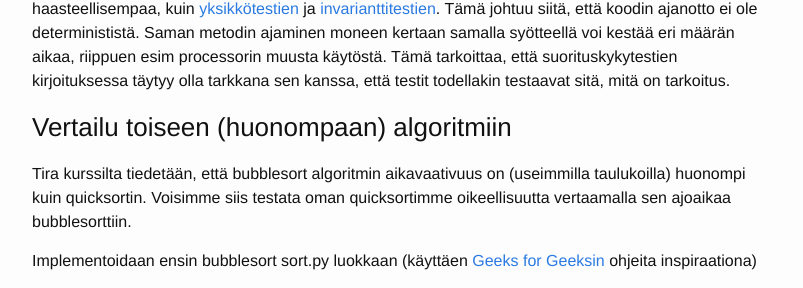
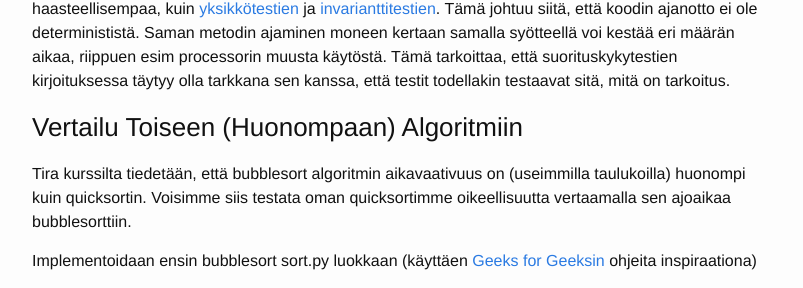
Before and after one commit to algolabra-hy/algolabra-hy.github.io, a Jekyll site: the page built from test_performance.md, in a window 1280 px wide and 900 px high, scrolled down 2230 px. Shown: the part 148-436 px from the top of the window, without its empty margins (238-1041 px from the left). Built offline with Jekyll 4.4.1, drawn with Linux system fonts in a browser that asks for light colours; some of the changed text lies outside the part shown.

````diff
--- a/test_performance.md
+++ b/test_performance.md
@@ -12,7 +12,7 @@ _Nämä ohjeet on kirjoittanut Jeremias Berg_
 Käydään tässä läpi, miten ns suorituskykytesteillä voidaan testata asioita, joihin voi olla vaikea päästä kiinni yksikkö tai invarianttitestien kautta. Vaikka esimerkki tässä on eri, seuraava olettaa tuntemusta [yksikkötestauksesta](/unittest) ja [invarianttitestuksesta](/invarianttest), varsinkin [Poetryn](/poetry) käytöstä.
 
 
-## Quicksortin testaus
+## Quicksortin Testaus
 Tarkastellaan seuraava quicksort algoritmin implementointia ja sen testejä.
 
 ```python
@@ -78,7 +78,7 @@ Kuten osa jo varmaan on huomannut, tämä implementaatio quicksortista on (keino
 
 **Huom** Seuraavassa on tärkeää huomata, että suorituskykytestien suunnitellu on huomattavan paljon haasteellisempaa, kuin [yksikkötestien](/unittest) ja [invarianttitestien](/invarianttest). Tämä johtuu siitä, että koodin ajanotto ei ole determinististä. Saman metodin ajaminen moneen kertaan samalla syötteellä voi kestää eri määrän aikaa, riippuen esim processorin muusta käytöstä. Tämä tarkoittaa, että suorituskykytestien kirjoituksessa täytyy olla tarkkana sen kanssa, että testit todellakin testaavat sitä, mitä on tarkoitus.
 
-### Vertailu toiseen (huonompaan) algoritmiin
+### Vertailu Toiseen (Huonompaan) Algoritmiin
 
 Tira kurssilta tiedetään, että bubblesort algoritmin aikavaativuus on (useimmilla taulukoilla) huonompi kuin quicksortin. Voisimme siis testata oman quicksortimme oikeellisuutta vertaamalla sen ajoaikaa bubblesorttiin.
 
@@ -178,7 +178,7 @@ Edelleenkään testi ei mene läpi. Nyt timeit kirjasto on ajanut molemmat metod
 vähentää kohinaa. Kuitenkin, tässä testissä kuitenkin edelleen vastaesimerkkinä erittäin lyhyt lista. Täten ei ehkä kannata
 vielä uskoa, että koodissamme olisi jotain vialla.
 
-### Edustava testisyöte
+### Edustava Testisyöte
 Edellinen testi osoittaa edustavien testisyötteiden tärkeyden. Kun aikaisemmin halusimme testata invarianttia "quicksort järjestää listan oikein" on tärkeää, että käytetyt syötteet kattavat kaikki listojen reunatapaukset kuten: jo järjestetyt, monta samaa numeroa sisäätävät, tyhjät etc. listat.
 
 Nyt haluamme kuitenkin testata tehokkuutta. Aikaisemman testimme ongelma on, että invariantti <span style="color:blue">"quicksort on aina nopeampi kuin insertionsort"</span>  ei päde oikeissa implementaatioissa koska ajanmittaus on epädeterminististä. Vaihdetaan siis taktiikkaa ja testataan invarianttia <span style="color:blue">"quicksort on nopeampi kuin insertion sort listoilla joiden järjestäminen vaatii työtä"</span>.
@@ -281,7 +281,7 @@ FAILED src/tests/sort_test.py::TestSort::test_quicksort_vaara_on_nopeampi_kuin_b
 ```
 Näyttää paremmalta, testi ei mene läpi ja tällä kerralla hypothesis löytää vastaesimerkin jolla olettaisimme, että quicksort on insertion sorttia nopeampi. Nyt pitäisi herätä huoli siitä, että koodissamme on tosiaan jotain väärin.
 
-## Korjataan quicksort
+## Korjataan Quicksort
 Testin perusteella alamme siis etsimään bugia. Onneksi keinotekoisesti lisätyt bugit on helppo korjata. Valitaan pivotti "sattumanvaraisesti" olemaan osataulukon ensimmäinen alkio.
 ```python
 def quicksort_oikein_implementoitu(taulukko):
@@ -320,7 +320,7 @@ src/tests/sort_test.py .....
 ```
 Eli tuntuisi toimivan. Olipas kuitenkin haastavaa....
 
-### Sanity check
+### Sanity Check
 Tarkastetaan vielä, mitä käy jos yritämme testata oikein implementoitua quicksorttia lyhyillä listoilla. Toisin sanoen, lisätään ```@example``` komennolla aikaisemmin hylätty lista [0,0] testeihin.
 ```python
 taulukot_aikatesti_isot = st.lists(st.integers(), min_size=50, unique=True)
@@ -383,7 +383,7 @@ def test_quicksort_on_useimmiten_nopeampi_kuin_bubblesort(self, taulukko_lista):
             bubblesort_win += 1
     self.assertGreaterEqual(quicksort_win -bubblesort_win, (len(taulukko_lista) / 2))
 ```
-# Pitääkö mitata aikaa?
+# Pitääkö Mitata Aikaa?
 Tässä on toivottavasti huomattu, että ajoaikaa mittaavilla testeillä voidaan periaatteessa saada kiinni hienovaraisempia bugeija kuin invariantti ja yksikkötestauksella. Tämä vaatii kuitenkin tarkkuutta ja testien muuttamista hieman epädeterministisiksi. Tässä on omat haasteensa.
 
 Toinen (ja usein parempi) tapa on miettiä, voiko toivottuja asioita testata deterministisesti ilman ajoajan mittaamista. Järjestysalgoritmien tapauksessa voidaan miettiä, voisiko olla joku toinen (detemrinistinen) parametri joka erottaa bubblesortin ja quicksortin. Tälläinen löytyy esim miettimällä _miksi_ quicksortin aikavaatimus on yleensä n*log(n) kun bubblesortin on neliöllinen. Kuten tira kurssilta muistetaan, tämä johtuu siitä, että quicksortin ei yleensä tarvitse verrata kaikkia listan alkioita pareittan toisiinsa, sen sijaan jokaisella kierroksella verrataan kaikkia osalistan alkioita vain pivottiin. Parempi tapa testata metodiamme olisikin (ehkä) muuttaa quicksortin implementaatiota niin, että se palauttaa tehtyjen vertailujen määrän.
````
